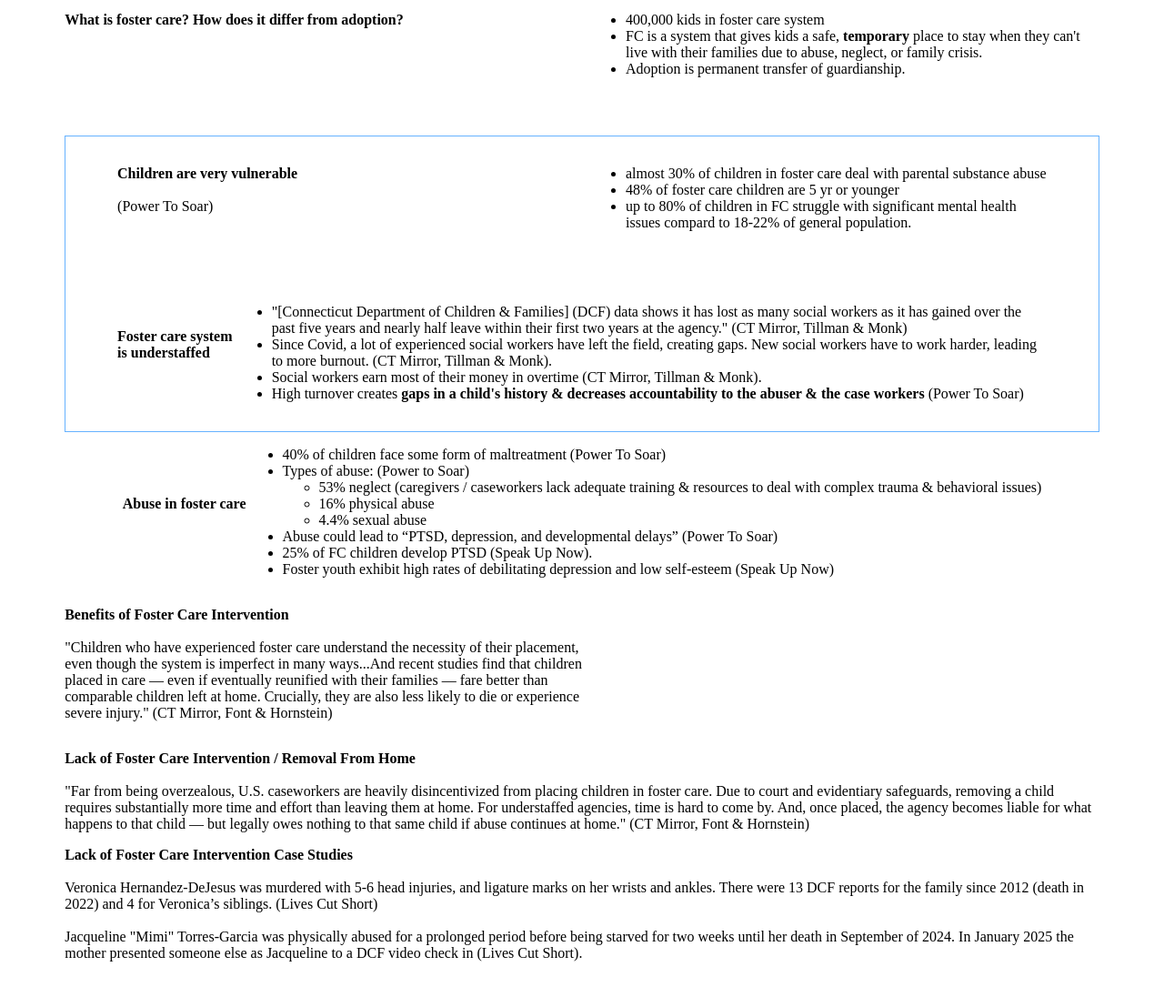
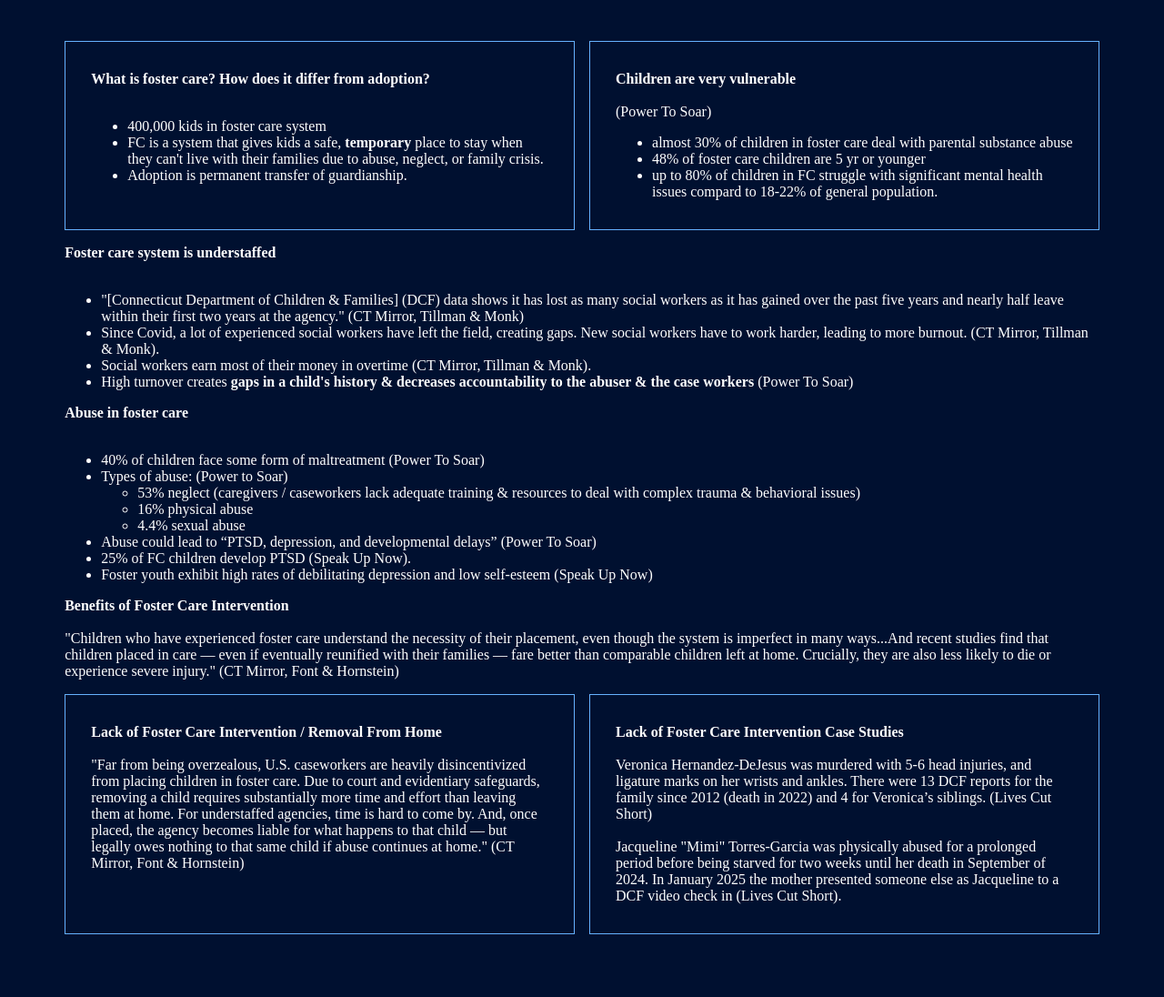
Before and after one commit to SoapingYou/2026seniorhealthproj-children-deserve-peace, a plain HTML site: page problem.html in a window 1280 px wide. Shown: the part 480-1576 px from the top of the page at 91% size. After the commit the page ends 1539 px from the top, so only its background shows below. Drawn offline with Linux system fonts and the light colour scheme.

Commit message:
bug fix
topics_overview was changed to topics-overview
i changed cards to actually be made into grids and got rid of the weird cards

```diff
--- a/problem.html
+++ b/problem.html
@@ -28,7 +28,7 @@
     <h1>the issue</h1>
   </section>
   <main>
-    <section class="topics_overview">
+    <section class="topics-overview">
       <p>
         <strong>Topic</strong>: Domestic abuse in foster care and domestic abuse at home is still prevalent, which can
         result in serious
@@ -44,18 +44,17 @@
       </p>
     </section>
       <article class="info-cards-2">
+        <article class="card-general">
         <p>
-          <strong>What is foster care? How does it differ from adoption?</strong> <br> <br>
+          <strong>What is foster care? How does it differ from adoption?</strong> <br> <br>         </p>
         <ul>
           <li>400,000 kids in foster care system</li>
           <li>FC is a system that gives kids a safe, <strong>temporary</strong> place to stay when they can&apos;t live
             with their families due to abuse, neglect, or family crisis.</li>
           <li>Adoption is permanent transfer of guardianship.</li>
         </ul>
-        </p>
         </article>
         <article class="card-general">
-      <article class="info-cards-2">
           <p>
             <strong>Children are very vulnerable</strong> <br> <br>
             (Power To Soar) <br>
@@ -67,7 +66,9 @@
           </ul>
           </p>
         </article>
-      <article class="info_card_wide">
+      </article>
+
+      <article class="info-card-wide">
         <p>
           <strong>Foster care system is understaffed</strong> <br> <br>
         <ul>
@@ -83,8 +84,7 @@
         </p>
       </article>
 
-      </article>
-      <article class="info_card_wide">
+      <article class="info-card-wide">
         <p>
           <strong>Abuse in foster care</strong> <br> <br>
         <ul>
@@ -105,8 +105,7 @@
         </p>
       </article>
 
-      </article>
-      <article class="info_card_squish_long">
+      <article class="info-card-wide">
         <p>
           <strong>Benefits of Foster Care Intervention</strong> <br> <br>
           "Children who have experienced foster care understand the necessity of their placement,
@@ -116,8 +115,9 @@
           Hornstein)
         </p>
       </article>
-      </article>
-      <article class="info_card_squish_wide">
+
+      <article class="info-cards-2">
+        <article class="card-general">
         <p>
           <strong>Lack of Foster Care Intervention / Removal From Home</strong> <br> <br>
           "Far from being overzealous, U.S. caseworkers are heavily disincentivized from
@@ -128,7 +128,7 @@
           same child if abuse continues at home." (CT Mirror, Font & Hornstein)
         </p>
         </article>
-      <article class="info_card_squish_wide">
+        <article class="card-general">
         <p>
           <strong>Lack of Foster Care Intervention Case Studies</strong> <br> <br>
           Veronica Hernandez-DeJesus was murdered with 5-6 head injuries, and ligature
--- a/style.css
+++ b/style.css
@@ -1,5 +1,8 @@
 * {
     box-sizing: border-box;
+    background-color:#001030;
+    color: white;
+    font: verdana, sans-serif;
 }
 .navbar{
     background-color: #001030;
@@ -101,17 +104,3 @@ main {
     align-items: center;
     justify-content: center;
 }
-
-.info_card_squish_long{
-    display: flex;
-    align-items: center;
-    justify-content: center;
-    width:50%;
-}
-
-.info_card_squish_short{
-    display: right;
-    align-items: center;
-    justify-content: center;
-    width:50%;
-}
```
Also changed, not shown: mission.html (+1 -1 lines), partners.html (+1 -1 lines), plan.html (+1 -1 lines). Lines whose indentation alone changed are shown as unchanged.
